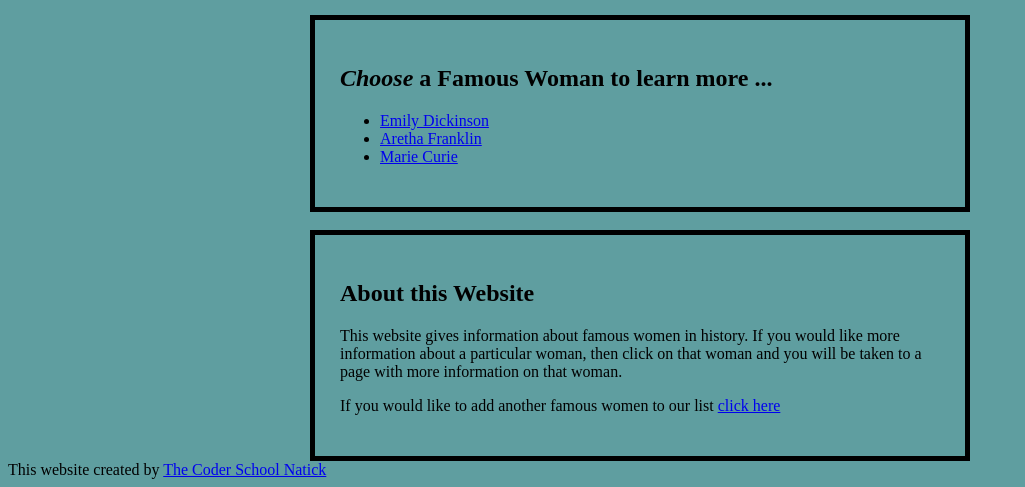
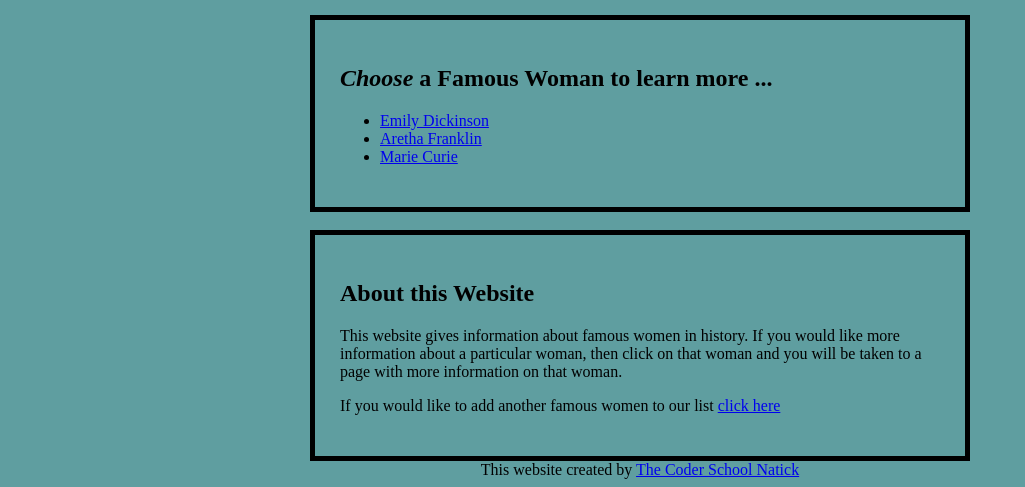
Before and after one commit to LisaHernandez63/LisaHernandez63.github.io, a plain HTML site: page FamousWomen/index.html in a window 1280 px wide. Shown: the part 445-932 px from the top of the page, without its empty margins (0-1025 px from the left). Drawn offline with Linux system fonts and the light colour scheme.

Commit message:
centered footer

```diff
--- a/FamousWomen/emily-d.css
+++ b/FamousWomen/emily-d.css
@@ -25,6 +25,8 @@ header, section {
     border:5px solid black;
     padding:25px;
 }
+footer {
+  text-align:center;
 /*
 body {
   background-color: #660066;
```
